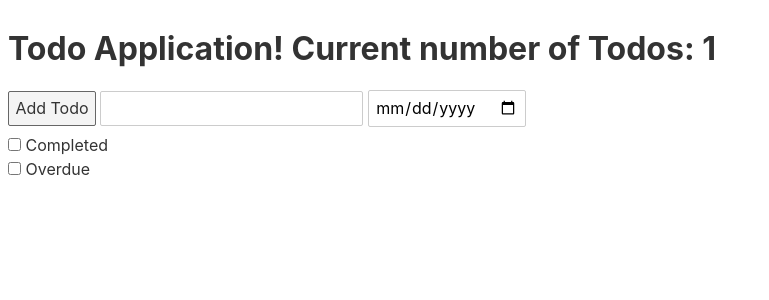
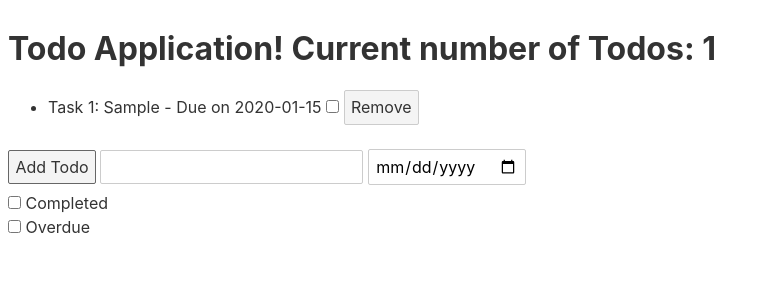
Before and after one commit to mattiasinokuchi/justin-scherer-svelte-todo, a Svelte app: page / in a window 1280 px wide. Both pictures are taken after typing "Sample", "2020-01-15" into the empty fields and a click on the button "Add Todo". Shown: the top 300 px of the page, without its empty margins (0-769 px from the left). Built offline with nearby package versions, Linux system fonts and the light colour scheme.

Commit message:
use overdue and completed from stores.js

```diff
--- a/src/Todo.svelte
+++ b/src/Todo.svelte
@@ -1,32 +1,33 @@
 <!-- This file contain logic for the individual todo -->
 
-<svelte:options accessors={true} />	<!-- App.svelte gets access and can change the properties below -->
 <script>
+	import { overdue, completed } from './stores.js';
 	import { createEventDispatcher } from 'svelte';
 	import { fade } from 'svelte/transition';
 
-	export let completed = false;
-	export let num = null;
-	export let description = null;
-	export let dueDate = null;
-	export let hidden = false;
+	export let num;
+	export let description;
+	export let dueDate;
 
+	let _completed = false;
 	const dispatch = createEventDispatcher();
 </script>
 
 <style>
-	.completed {
+	._completed {
 		text-decoration: line-through;
-	}
-	.hidden {
-		display: none;
 	}
 </style>
 
-{#if !hidden}
-	<li in:fade out:fade class:completed class:hidden>
+{#if
+	!(
+		($completed && !_completed) ||
+		($overdue && new Date(dueDate).getTime() >= Date.now())
+	)
+}
+	<li in:fade out:fade class:_completed>
 		Task {num}: {description} - Due on {dueDate}
-		<input type="checkbox" bind:checked={completed} />
+		<input type="checkbox" bind:checked={_completed} />
 		<button on:click="{() => dispatch('remove', null)}">Remove</button>
 	</li>
 {/if}
```
